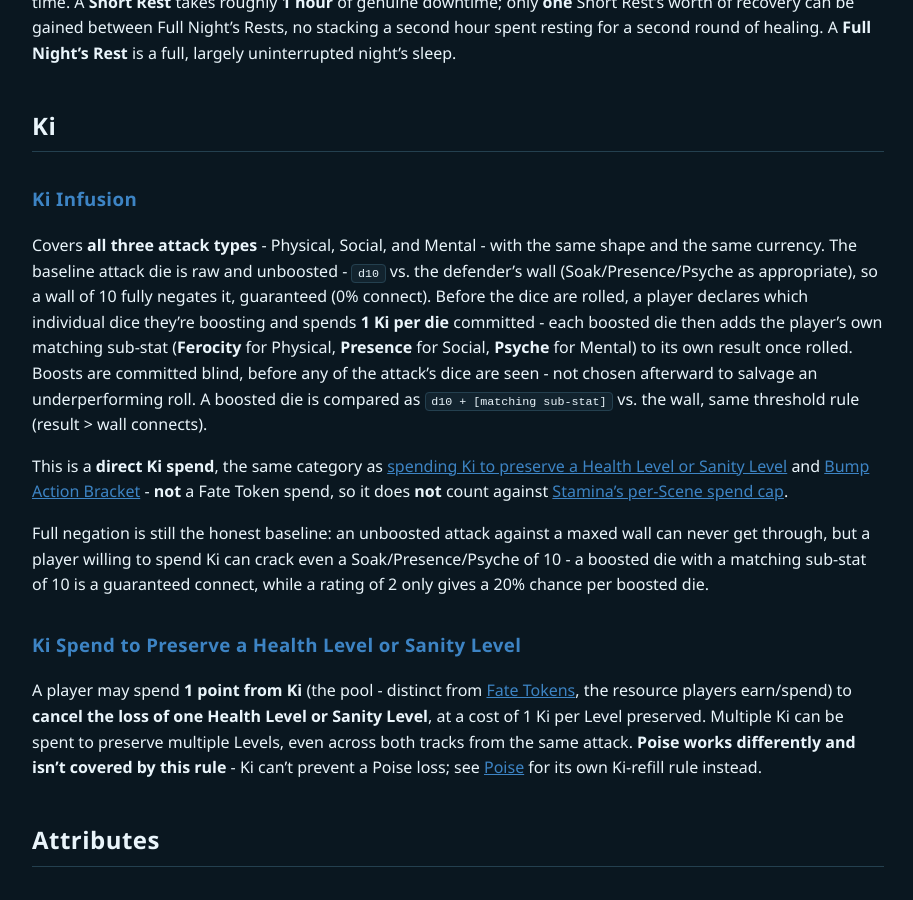
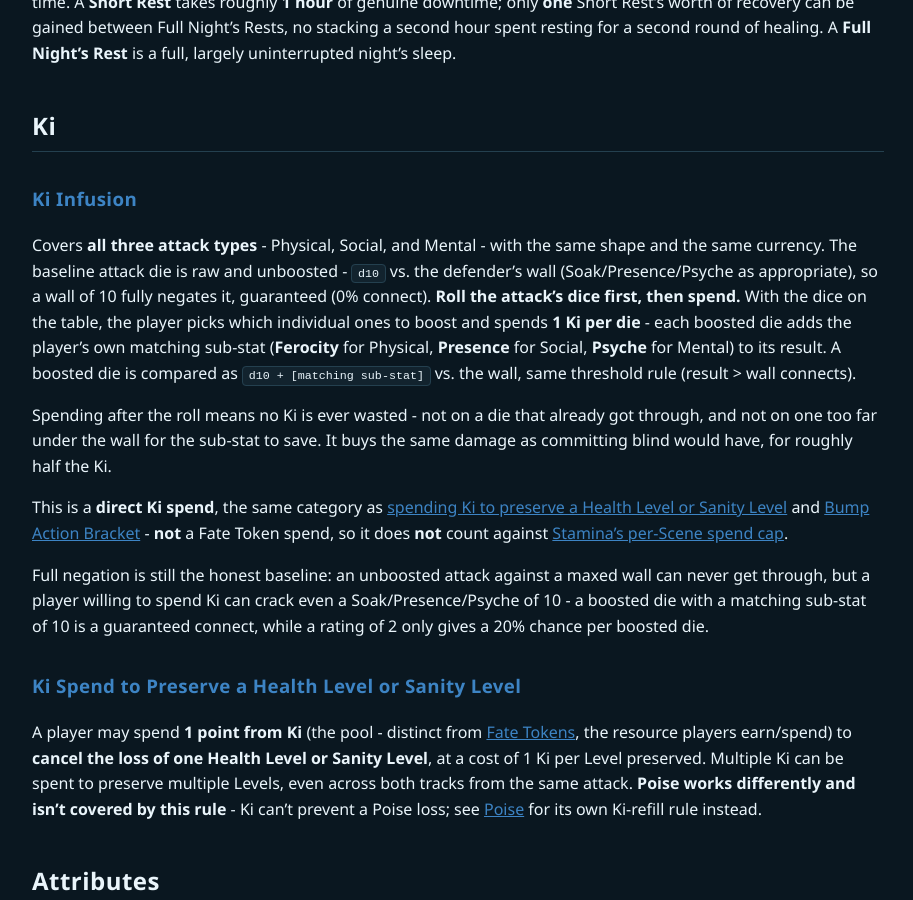
Before and after one commit to feralucce/20_Below, a Jekyll site: the page built from rules/rules.md, in a window 1280 px wide and 900 px high, scrolled down 2678 px. Shown: the whole window, without its empty margins (182-1095 px from the left). Built offline with Jekyll 4.4.1, drawn with Linux system fonts in a browser that asks for light colours; our own code applies the rules of GitHub Pages for plain Markdown files.

Commit message:
Ki Infusion: roll the damage dice first, then choose what to boost
Boosts were committed blind - named before any dice were seen, so that
a bad roll could not be salvaged afterward. They are now chosen with
the dice on the table.

What that changes, measured rather than guessed: nothing about how much
damage an attack does. It changes what it costs. Nothing is spent on a
die that already got through, or on one too far under the wall for the
sub-stat to reach, so the same result costs roughly half the Ki - 5d10
against a wall of 5 with Ferocity 5 still lands five hits, for 2.5 Ki
rather than 5. Against a wall of 10 there is no saving, because nothing
connects unaided.

The blind commitment was a gotcha rather than a decision: a player
could not tell a good spend from a wasted one until after paying, so
the only safe play was to boost everything. Choosing after the roll
makes it a real decision - which of these dice is worth a point?

Raised as a fix for the crit ("un-blind the commitment on a critical
success") and adopted as the base rule instead, so the crit still needs
an answer.

Co-Authored-By: Claude Opus 5 <noreply@anthropic.com>

```diff
--- a/docs/combat-flow-reference.html
+++ b/docs/combat-flow-reference.html
@@ -255,7 +255,7 @@
       <img src="assets/diagrams/damage-per-die-resolution.svg" alt="Physical attack per-die resolution chart: a weapon rating sets how many d10 are rolled. Each die is compared individually against the defender's Soak - in this example, Soak 6. A die of 3 or 6 is at or below Soak and is absorbed with no effect. A die of 9 or 10 is above Soak and connects, costing 1 Health Level." />
       <p class="chart-caption">Soak 6, four dice rolled: 3 and 6 bounce off, 9 and 10 connect - two Health Levels lost from this one attack.</p>
     </div>
-    <p class="aside">A wall stat of 10 fully blocks every unboosted die, guaranteed. Spending 1 Ki per die lets you boost that specific die, adding your own Ferocity (Physical), Presence (Social), or Psyche (Mental) to its result - decided before any of the attack's dice are rolled, not chosen afterward to salvage a bad one. Enough boosted dice can crack even a maxed-out wall.</p>
+    <p class="aside">A wall stat of 10 fully blocks every unboosted die, guaranteed. Spending 1 Ki per die lets you boost that specific die, adding your own Ferocity (Physical), Presence (Social), or Psyche (Mental) to its result. Roll the dice first, then choose which to boost - so nothing is spent on a die that already got through, or on one too far under the wall to save. Enough boosted dice can crack even a maxed-out wall.</p>
   </section>
 
   <section class="faq-section" id="what-happens-to-my-health">
--- a/rules/rules.md
+++ b/rules/rules.md
@@ -65,7 +65,9 @@ Two recovery windows referenced throughout the rules - **Short Rest** and **Full
 
 ### Ki Infusion
 
-Covers **all three attack types** - Physical, Social, and Mental - with the same shape and the same currency. The baseline attack die is raw and unboosted - `d10` vs. the defender's wall (Soak/Presence/Psyche as appropriate), so a wall of 10 fully negates it, guaranteed (0% connect). Before the dice are rolled, a player declares which individual dice they're boosting and spends **1 Ki per die** committed - each boosted die then adds the player's own matching sub-stat (**Ferocity** for Physical, **Presence** for Social, **Psyche** for Mental) to its own result once rolled. Boosts are committed blind, before any of the attack's dice are seen - not chosen afterward to salvage an underperforming roll. A boosted die is compared as `d10 + [matching sub-stat]` vs. the wall, same threshold rule (result > wall connects).
+Covers **all three attack types** - Physical, Social, and Mental - with the same shape and the same currency. The baseline attack die is raw and unboosted - `d10` vs. the defender's wall (Soak/Presence/Psyche as appropriate), so a wall of 10 fully negates it, guaranteed (0% connect). **Roll the attack's dice first, then spend.** With the dice on the table, the player picks which individual ones to boost and spends **1 Ki per die** - each boosted die adds the player's own matching sub-stat (**Ferocity** for Physical, **Presence** for Social, **Psyche** for Mental) to its result. A boosted die is compared as `d10 + [matching sub-stat]` vs. the wall, same threshold rule (result > wall connects).
+
+Spending after the roll means no Ki is ever wasted - not on a die that already got through, and not on one too far under the wall for the sub-stat to save. It buys the same damage as committing blind would have, for roughly half the Ki.
 
 This is a **direct Ki spend**, the same category as [spending Ki to preserve a Health Level or Sanity Level](#ki-spend-to-preserve-a-health-level-or-sanity-level) and [Bump Action Bracket](fate.md#ki-the-pool-formerly-risk-pool) - **not** a Fate Token spend, so it does **not** count against [Stamina's per-Scene spend cap](fate.md#staminas-job).
 
```
Also changed, not shown: rules/glossary.md (+1 -1 lines).
